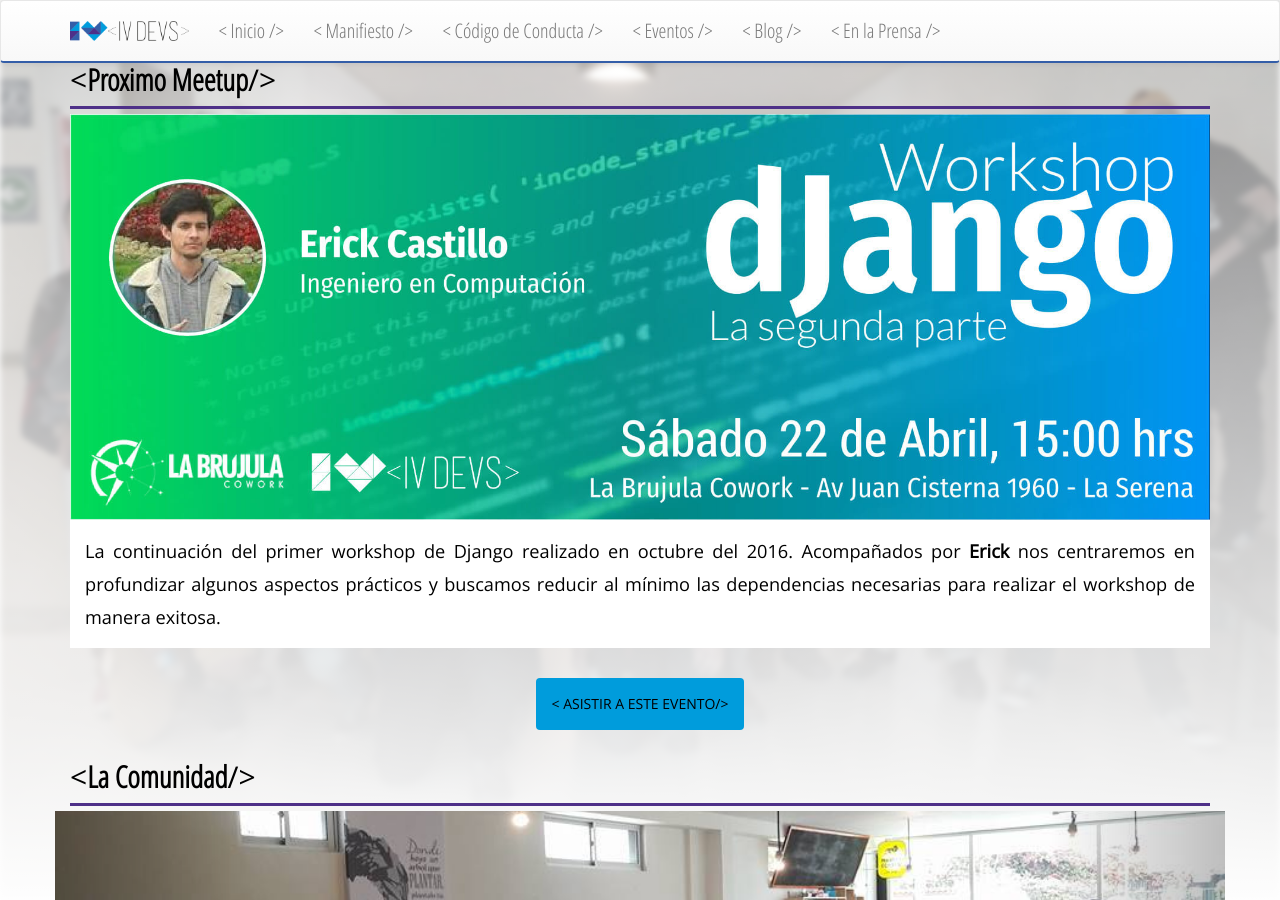
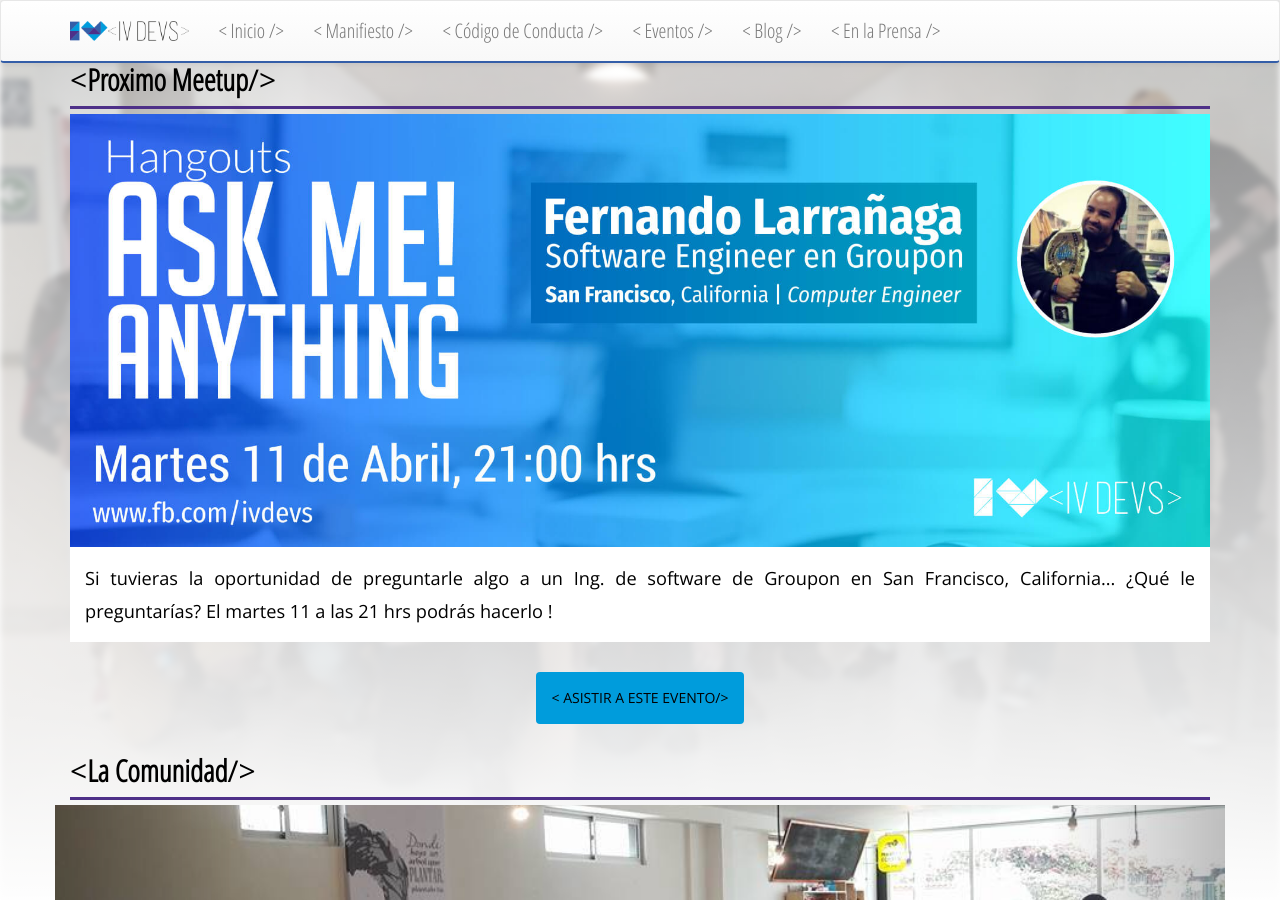
Before and after one commit to iv-devs/iv-devs.github.io, a Jekyll site: the page built from index.html, in a window 1280 px wide and 900 px high. Built offline with Jekyll 4.4.1, drawn with Linux system fonts in a browser that asks for light colours; nearby versions of some CDN libraries; the list of posts is cut into pages by our own code.

Commit message:
cambio detalles del evento

```diff
--- a/index.html
+++ b/index.html
@@ -17,14 +17,14 @@
             </div>
         </div>
         <div class="col-md-12 banner-meetup">
-            <img src="/content/images/meetups/2017-04-22-djando-parte-2.jpg" alt="">
+            <img src="/content/images/meetups/2017-04-11-hangouts-Fernando-larranaga.jpg" alt="">
         </div>
         <div class="col-md-12 ">
             <p class="text-justify bg-blanco p-15">
-                La continuación del primer workshop de Django realizado en octubre del 2016. Acompañados por <b>Erick</b> nos centraremos en profundizar algunos aspectos prácticos y buscamos reducir al mínimo las dependencias necesarias para realizar el workshop de manera exitosa.
+                Si tuvieras la oportunidad de preguntarle algo a un Ing. de software de Groupon en San Francisco, California... ¿Qué le preguntarías? El martes 11 a las 21 hrs podrás hacerlo !
             </p>
             <p class="text-center">
-                <a class="btn p-15 tags bg-cian" href="http://www.meetup.com/es-ES/IV-DEVS/events/238757343/"> ASISTIR A ESTE EVENTO</a>
+                <a class="btn p-15 tags bg-cian" href="https://www.youtube.com/watch?v=Z6JCh3kryBs"> ASISTIR A ESTE EVENTO</a>
             </p>
         </div>
 
```
Also changed, not shown: content/images/meetups/2017-04-11-hangouts-Fernando-larranaga.jpg (added).
